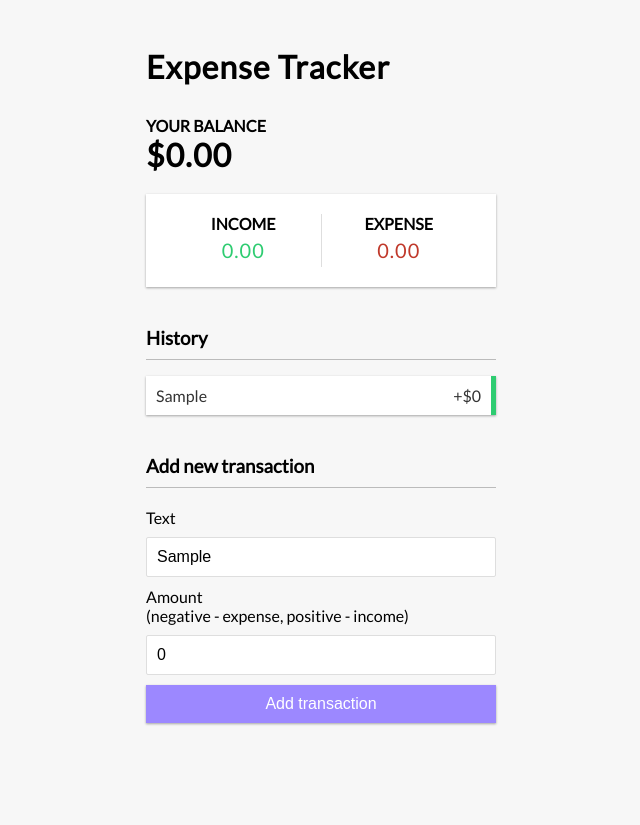
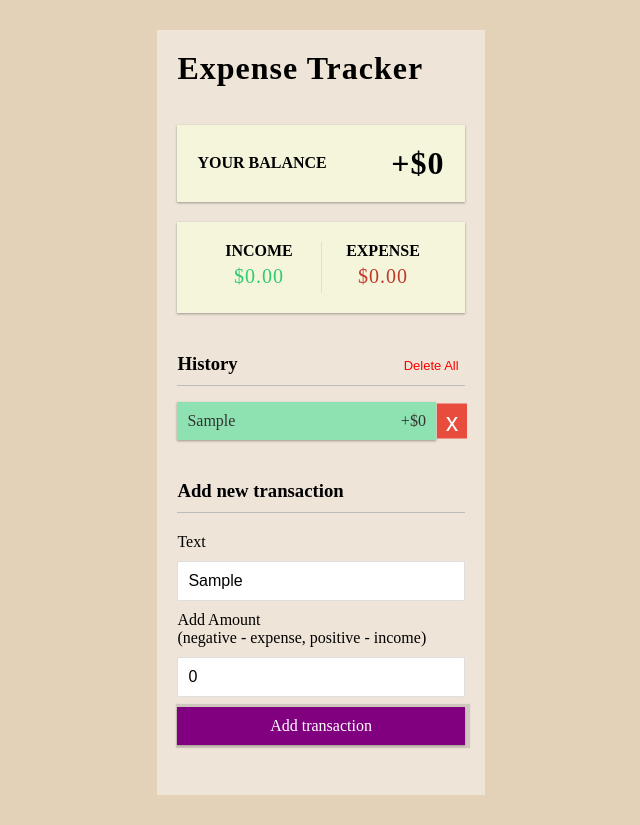
Before and after one commit to neha-ahmed/expense-tracker-reactapp, a React (Create React App) app: page / in a window 1280 px wide. Both pictures are taken after typing "Sample" into the empty fields and a click on the button "Add transaction". Shown: the whole page, without its empty margins (319-959 px from the left). Before the commit the page ends 800 px from the top, so only its background shows below. Built offline with nearby package versions, Linux system fonts and the light colour scheme.

Commit message:
UI changes

```diff
--- a/src/App.css
+++ b/src/App.css
@@ -1,4 +1,5 @@
 @import url('https://fonts.googleapis.com/css?family=Lato&display=swap');
+
 
 :root {
   --box-shadow: 0 1px 3px rgba(0, 0, 0, 0.12), 0 1px 2px rgba(0, 0, 0, 0.24);
@@ -9,19 +10,20 @@
 }
 
 body {
-  background-color: #f7f7f7;
+  background-color: #e4d2b8;
   display: flex;
   flex-direction: column;
   align-items: center;
   justify-content: center;
   min-height: 100vh;
   margin: 0;
-  font-family: 'Lato', sans-serif;
+  font-family: 'Montserrat';
 }
 
 .container {
   margin: 30px auto;
-  width: 350px;
+  padding: 20px;
+  background-color: #eee4d7;
 }
 
 h1 {
@@ -41,7 +43,7 @@ h4 {
 }
 
 .inc-exp-container {
-  background-color: #fff;
+  background-color: beige;
   box-shadow: var(--box-shadow);
   padding: 20px;
   display: flex;
@@ -89,8 +91,8 @@ input[type='number'] {
 
 .btn {
   cursor: pointer;
-  background-color: #9c88ff;
-  box-shadow: var(--box-shadow);
+  background-color: purple;
+  box-shadow:  2px var(--box-shadow);
   color: #fff;
   border: 0;
   display: block;
@@ -105,6 +107,19 @@ input[type='number'] {
   outline: 0;
 }
 
+.btn:hover {
+  background-color: rgb(158, 106, 158);
+  border: 1px solid;
+  box-shadow: inset 0 0 20px rgba(255, 255, 255, .5), 0 0 20px rgba(255, 255, 255, .2);
+  outline-color: rgba(255, 255, 255, 0);
+  outline-offset: 15px;
+  text-shadow: 1px 1px 2px #427388;
+}
+.delete-btn:hover {
+ background-color: rgb(117, 11, 11);
+ border: 1px solid;
+ box-shadow: inset 0 0 20px rgba(255, 255, 255, .5), 0 0 20px rgba(255, 255, 255, .2);
+}
 .list {
   list-style-type: none;
   padding: 0;
@@ -123,11 +138,11 @@ input[type='number'] {
 }
 
 .list li.plus {
-  border-right: 5px solid #2ecc71;
+  background-color:  #8ee2b1;
 }
 
 .list li.minus {
-  border-right: 5px solid #c0392b;
+  background-color: #e6877c;
 }
 
 .delete-btn {
@@ -135,17 +150,39 @@ input[type='number'] {
   background-color: #e74c3c;
   border: 0;
   color: #fff;
-  font-size: 20px;
+  font-size: 25px;
   line-height: 20px;
   padding: 2px 5px;
   position: absolute;
-  top: 50%;
-  left: 0;
+   top: 50%;
+  left: 112%;
   transform: translate(-100%, -50%);
-  opacity: 0;
   transition: opacity 0.3s ease;
 }
 
 .list li:hover .delete-btn {
   opacity: 1;
 }
+
+.balance {
+  background-color: beige;
+  box-shadow: var(--box-shadow);
+  padding: 20px;
+  display: flex;
+  justify-content: space-between;
+  margin: 20px 0;
+}
+
+.deletex {
+  color: red;
+  cursor: pointer;
+  left:100%;
+  font-size: 13px;
+  margin-left: 160px;
+  border: none;
+  background-color: #eee4d7;
+}
+.deletex:hover{
+  border: 1px solid;
+ box-shadow: inset 0 0 20px rgba(255, 255, 255, .5), 0 0 20px rgba(255, 255, 255, .2);
+}
--- a/src/App.js
+++ b/src/App.js
@@ -11,8 +11,10 @@ import './App.css';
 function App() {
   return (
     <GlobalProvider >
-    <Header/>
+
      <div className="container">
+     <Header/>
+     <br />
        <Balance />
        <IncomeExpense/>
        <TransactionList/>
--- a/src/components/AddTransaction.js
+++ b/src/components/AddTransaction.js
@@ -26,12 +26,12 @@ function AddTransaction(){
         </div>
         <div className="form-control">
           <label htmlFor="amount"
-            >Amount <br />
+            >Add Amount <br />
             (negative - expense, positive - income)</label
           >
           <input type="number" value={amount} onChange= {(e)=> setAmount(e.target.value)} placeholder="Enter amount..." />
         </div>
-        <button className="btn">Add transaction</button>
+        <button className="btn" style={{fontFamily: 'Montserrat'}}>Add transaction</button>
       </form>
         </div>
     );
--- a/src/components/Balance.js
+++ b/src/components/Balance.js
@@ -6,11 +6,12 @@ function Balance(){
 
   const amounts = transactions.map(transaction => transaction.amount);
   const total = amounts.reduce((acc, item) => (acc+=item) ,0 ).toFixed(2);
+  const sign = total <0 ? '-' : '+';
 
     return(
-    <div>
-      <h4>Your Balance</h4>
-      <h1>${total}</h1>
+    <div className="balance">
+      <h4 style={{paddingTop:"9px" ,fontFamily: 'Montserrat'}}>Your Balance</h4>
+      <h1>{sign}${Math.abs(total)}</h1>
       </div>
     );
 
--- a/src/components/IncomeExpense.js
+++ b/src/components/IncomeExpense.js
@@ -18,13 +18,13 @@ function IncomeExpense(){
 
     return(
         <div className="inc-exp-container">
-        <div>
+        <div className="col">
           <h4>Income</h4>
-          <p className="money plus">{income}</p>
+          <p className="money plus">${income}</p>
         </div>
-        <div>
+        <div className="col">
           <h4>Expense</h4>
-          <p className="money minus">{expense}</p>
+          <p className="money minus">${expense}</p>
         </div>
       </div>
     );
--- a/src/components/Transaction.js
+++ b/src/components/Transaction.js
@@ -6,10 +6,19 @@ function Transaction({transaction}){
     const {deleteTransaction} = useContext(GlobalContext);
 
     return(
-        <li className={transaction.amount <0 ? 'minus' : 'plus'}>
-            {transaction.text} <span> {sign}${Math.abs(transaction.amount)} </span>
-            <button onClick={() =>deleteTransaction(transaction.id)} className="delete-btn">x</button>
-          </li>
+        <div className="row">
+        <div >
+        <li className={transaction.amount <0 ? 'minus' : 'plus'} style={{width: "90%"}}>
+            {transaction.text}
+            <span> {sign}${Math.abs(transaction.amount)} </span>
+            <button onClick={() =>deleteTransaction(transaction.id)} className="delete-btn"
+            style={{width:"30px", height:"35px", textAlign:"center"}}
+            >x
+            </button>
+        </li>
+
+        </div>
+        </div>
     );
 
 }
--- a/src/components/TransactionList.js
+++ b/src/components/TransactionList.js
@@ -7,7 +7,10 @@ function TransactionList(){
 
     return(
         <div>
-        <h3>History</h3>
+        <h3>History
+        <button className="deletex">Delete All</button>
+
+        </h3>
         <ul className="list">
           {transactions.map(transaction => (
            <Transaction transaction={transaction} key = {transaction.id}/>
--- a/src/context/GlobalState.js
+++ b/src/context/GlobalState.js
@@ -2,12 +2,7 @@ import React, {createContext, useReducer} from 'react';
 import AppReducer from './AppReducer';
 
 const initialState ={
-    transactions:[
-        // {id:1, text:"A", amount:-20},
-        // {id:2, text:"B", amount: 300},
-        // {id:3, text:"C", amount:-10},
-        // {id:4, text:"D", amount: 150}
-    ]
+    transactions:[]
 }
 
 export const GlobalContext =createContext(initialState);
```
